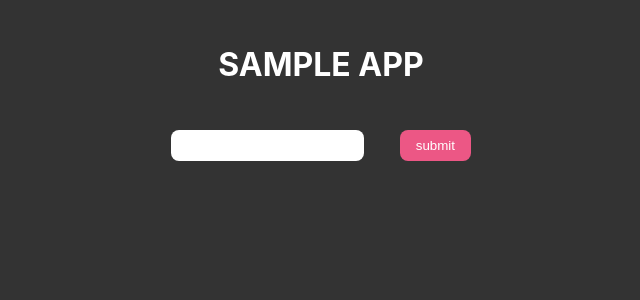
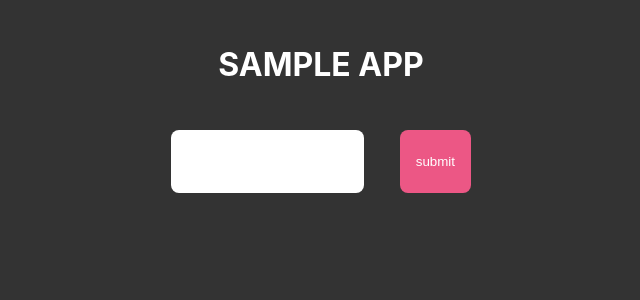
Before and after one commit to sakamuuy/vrt-sample, a React (Create React App) app: page / in a window 1280 px wide. Shown: the top 300 px of the page, without its empty margins (319-959 px from the left). Built offline with nearby package versions, Linux system fonts and the light colour scheme.

Commit message:
Fix button style

```diff
--- a/src/components/atoms/Button/index.tsx
+++ b/src/components/atoms/Button/index.tsx
@@ -10,7 +10,7 @@ export function Button ({ children }: Props) {
       style={{
         background: 'rgb(236,87,133)',
         color: 'white',
-        padding: '8px 16px',
+        padding: '24px 16px',
         borderRadius: '8px',
         appearance: 'none',
         border: 'none'
```
